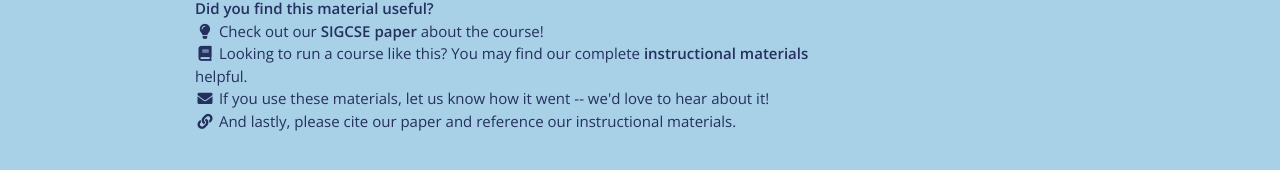
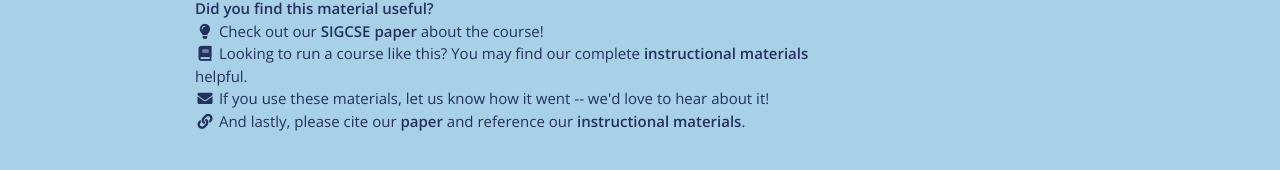
Before and after one commit to yanivyacoby/harvard-cs290, a Jekyll site: the page built from index.md, in a window 1280 px wide and 900 px high, scrolled down 1728 px. Shown: the part 723-893 px from the top of the window. Built offline with Jekyll 4.4.1, drawn with Linux system fonts in a browser that asks for light colours; nearby versions of some CDN libraries.

Commit message:
Update footer.html

```diff
--- a/_includes/footer.html
+++ b/_includes/footer.html
@@ -16,7 +16,7 @@
           <br/>
           <i class="fas fa-envelope footer-icons"></i> If you use these materials, let us know how it went -- we'd love to hear about it!
           <br/>
-          <i class="fas fa-link footer-icons"></i> And lastly, please cite our paper and reference our instructional materials.
+          <i class="fas fa-link footer-icons"></i> And lastly, please cite our <a href="https://arxiv.org/abs/2208.12650" target="_blank" rel="noopener noreferrer" style="color: #24305e;"><strong>paper</strong></a> and reference our <a href="https://yanivyacoby.github.io/harvard-cs290-teaching-materials/" target="_blank" rel="noopener noreferrer" style="color: #24305e;"><strong>instructional materials</strong></a>.
         </div>
 
       </div>
```
